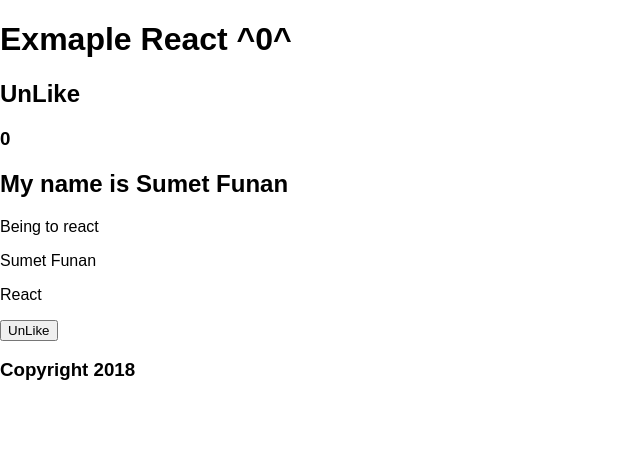
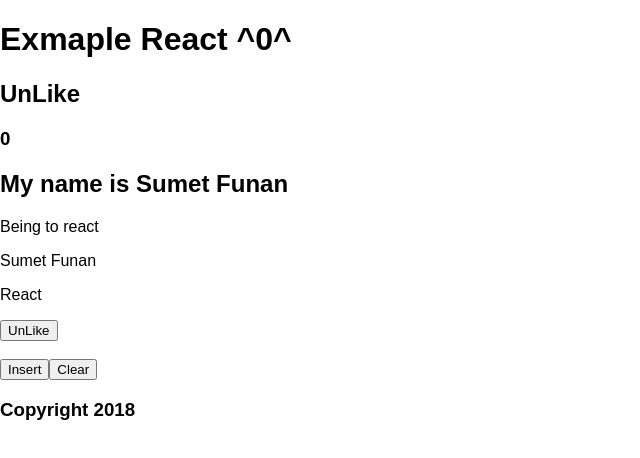
Before and after one commit to bsf-articlez/ExampleReact, a React (Create React App) app: page / in a window 1280 px wide. Shown: the top 458 px of the page, without its empty margins (0-640 px from the left). Built offline with nearby package versions, Linux system fonts and the light colour scheme.

Commit message:
[Add] button insert item array and clear item array

```diff
--- a/src/App.js
+++ b/src/App.js
@@ -14,9 +14,20 @@ class App extends Component {
       type:""
     }
     this.changeMessage=this.changeMessage.bind(this);
+    this.insertData=this.insertData.bind(this);
+    this.clearData=this.clearData.bind(this);
   }
   changeMessage(){
     this.setState({message:"Like"});
+  }
+  insertData(){
+    var item = "Item" + this.state.data.length;
+    var myArray = this.state.data;
+    myArray.push(item);
+    this.setState({data:myArray});
+  }
+  clearData(){
+    this.setState({data:[]});
   }
   render(){
     var mystyle = {
@@ -28,6 +39,9 @@ class App extends Component {
             <Header/>
             <Content title="Being to react" name="Sumet Funan" study="React"/>
             <ButtonLike/>
+            <h3>{this.state.data}</h3>
+            <button onClick={this.insertData}>Insert</button>
+            <button onClick={this.clearData}>Clear</button>
             <Footer/>
         </div>
     );
```
